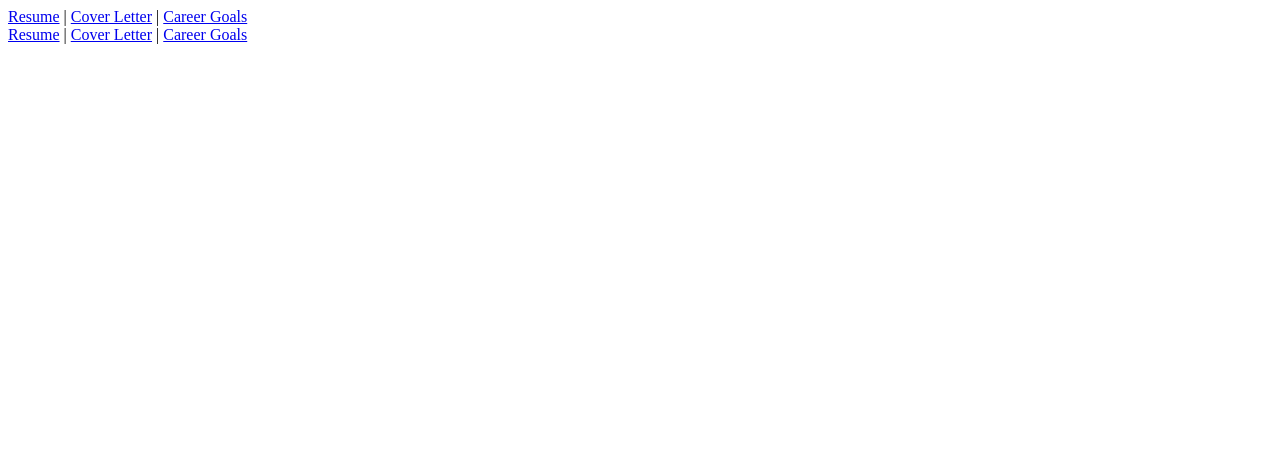
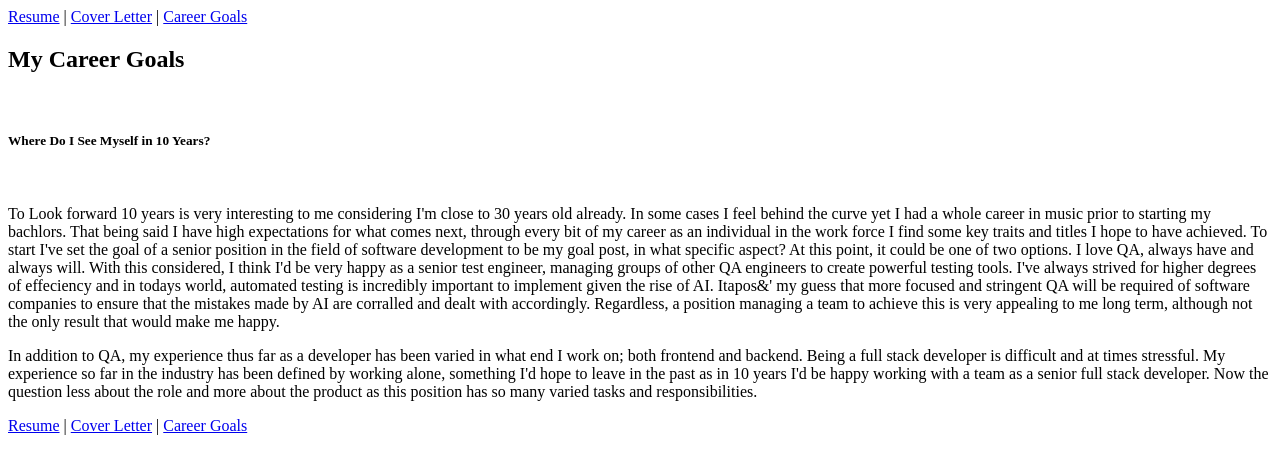
Before and after one commit to holdenprine/Web-Dev-D276-Portfolio-Project, a plain HTML site: page career-goals.html in a window 1280 px wide. Drawn offline with Linux system fonts and the light colour scheme.

Commit message:
first section started, need to add a section on short term goals, no issues atm.

```diff
--- a/career-goals.html
+++ b/career-goals.html
@@ -15,6 +15,15 @@
     </header>
 
     <main>
+        <section><h1>My Career Goals</h1></section>
+        <br>
+        <section>
+            <h5>Where Do I See Myself in 10 Years?</h5>
+            <br>
+            <p>To Look forward 10 years is very interesting to me considering I'm close to 30 years old already. In some cases I feel behind the curve yet I had a whole career in music prior to starting my bachlors. That being said I have high expectations for what comes next, through every bit of my career as an individual in the work force I find some key traits and titles I hope to have achieved. To start I've set the goal of a senior position in the field of software development to be my goal post, in what specific aspect? At this point, it could be one of two options. I love QA, always have and always will. With this considered, I think I'd be very happy as a senior test engineer, managing groups of other QA engineers to create powerful testing tools. I've always strived for higher degrees of effeciency and in todays world, automated testing is incredibly important to implement given the rise of AI. Itapos&' my guess that more focused and stringent QA will be required of software companies to ensure that the mistakes made by AI are corralled and dealt with accordingly. Regardless, a position managing a team to achieve this is very appealing to me long term, although not the only result that would make me happy.</p>
+            <p>In addition to QA, my experience thus far as a developer has been varied in what end I work on; both frontend and backend. Being a full stack developer is difficult and at times stressful. My experience so far in the industry has been defined by working alone, something I'd hope to leave in the past as in 10 years I'd be happy working with a team as a senior full stack developer. Now the question less about the role and more about the product as this position has so many varied tasks and responsibilities.</p>
+        </section>
+
 
     </main>
 
```
